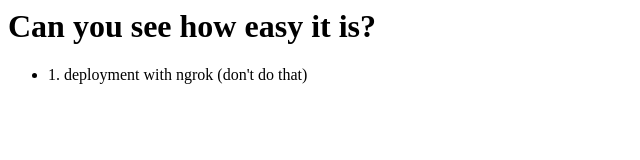
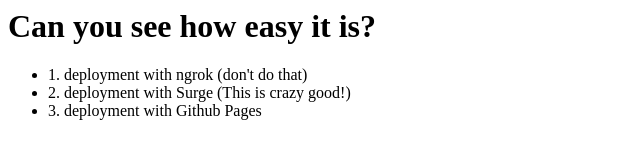
Before and after one commit to davyengone/davyengone.github.io, a plain HTML site: page index.html in a window 1280 px wide. Shown: the whole page, without its empty margins (0-640 px from the left). Drawn offline with Linux system fonts and the light colour scheme.

Commit message:
added github

```diff
--- a/index.html
+++ b/index.html
@@ -2,4 +2,6 @@
 <h1>Can you see how easy it is?</h1>
 <ul>
     <li>1. deployment with ngrok (don't do that)</li>
+    <li>2. deployment with Surge (This is crazy good!)</li>
+    <li>3. deployment with Github Pages</li>
 </ul>
```
